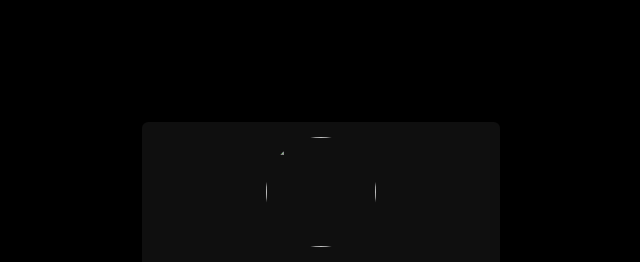
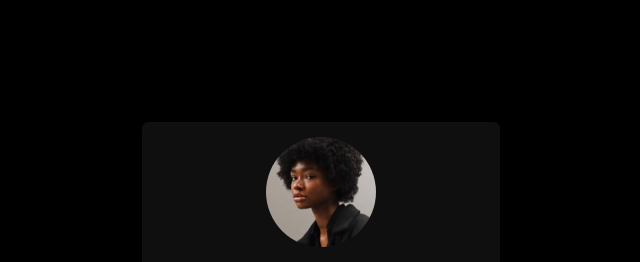
Before and after one commit to Emmacsea/Social-, a plain HTML site: page index.html in a window 1280 px wide. Shown: the top 262 px of the page, without its empty margins (319-959 px from the left). Drawn offline with Linux system fonts and the light colour scheme.

Commit message:
I Have Design a Social Profile of Jessica Randall

```diff
--- a/index.html
+++ b/index.html
@@ -14,7 +14,7 @@
 
   <div class="container">
     <div class="details">
-      <img src="../social-links-profile-main/assets/images/avatar-jessica.jpeg" alt="" srcset="">
+      <img src="assets/images/avatar-jessica.jpeg" alt="avatar" srcset="">
 
 
         <h2> Jessica Randall</h2>
```
